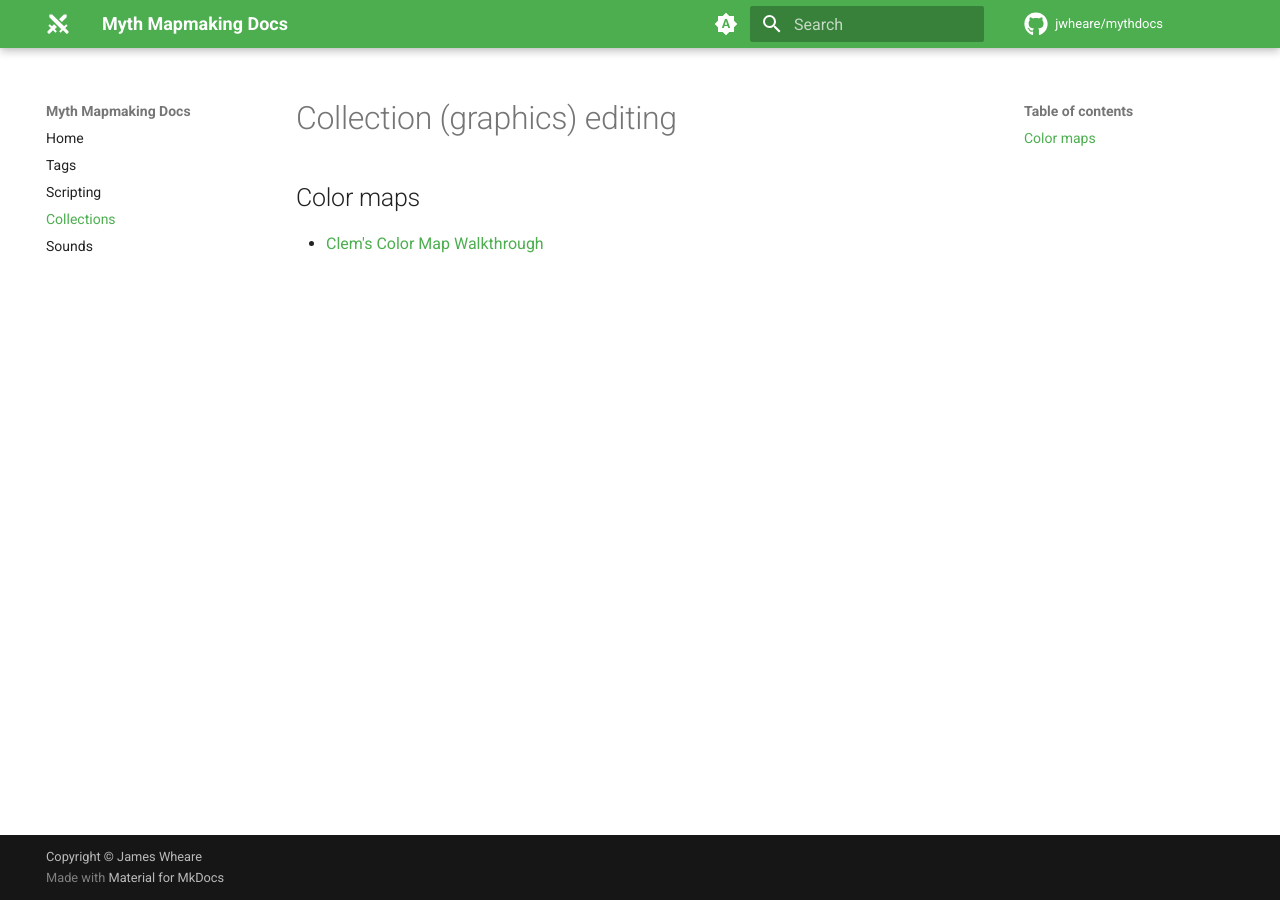
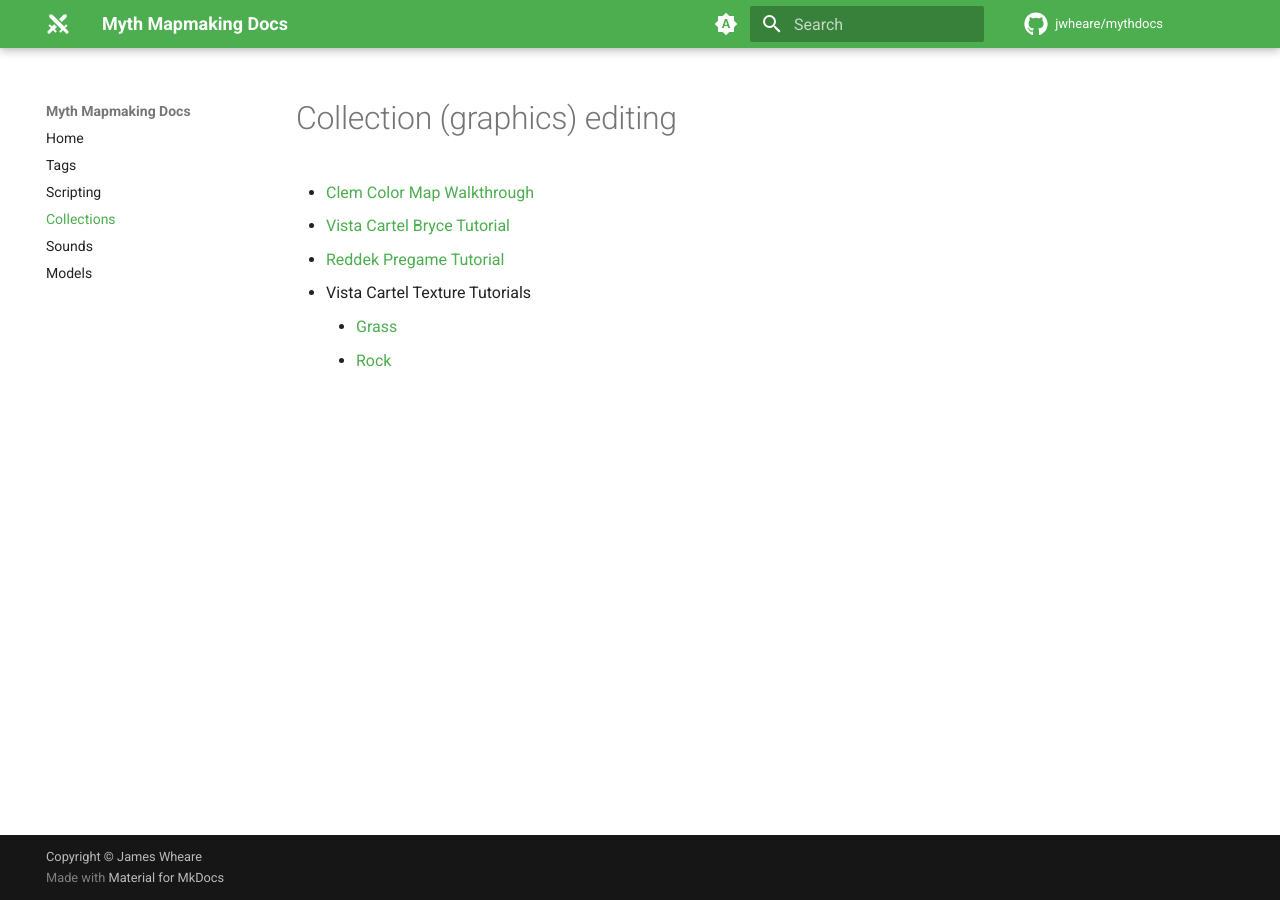
Before and after one commit to jwheare/mythdocs, an MkDocs documentation site: the page built from docs/collections.md, in a window 1280 px wide. Built offline with MkDocs 1.6.1 and Material for MkDocs 9.7.7, drawn with Linux system fonts in a browser that asks for light colours; comment, search, counter and statistics services are not loaded.

Commit message:
Add models page and some links

```diff
--- a/docs/collections.md
+++ b/docs/collections.md
@@ -1,5 +1,8 @@
 # Collection (graphics) editing
 
-## Color maps
-
-* [Clem's Color Map Walkthrough](http://www.orderofhpak.com/Manuals/Guides/Clem's%20Cmap%20Walkthru.pdf)
+* [Clem Color Map Walkthrough](http://www.orderofhpak.com/Manuals/Guides/Clem's%20Cmap%20Walkthru.pdf)
+* [Vista Cartel Bryce Tutorial](https://web.archive.org/web/20021009204010/http://vistacartel.com/myth/bryce.html)
+* [Reddek Pregame Tutorial](https://web.archive.org/web/20010423084444fw_/http://www.ruf.rice.edu/~wamorris/rdpretut.htm)
+* Vista Cartel Texture Tutorials
+    - [Grass](https://web.archive.org/web/20020906181023/http://www.vistacartel.com/myth/grass.html)
+    - [Rock](https://web.archive.org/web/20020907025509/http://www.vistacartel.com/myth/rock.html)
--- a/mkdocs.yml
+++ b/mkdocs.yml
@@ -47,3 +47,4 @@ nav:
   - Scripting: scripting.md
   - Collections: collections.md
   - Sounds: sounds.md
+  - Models: models.md
```
Also changed, not shown: docs/index.md (+3 -0 lines), docs/models.md (added, +3 -0 lines).
